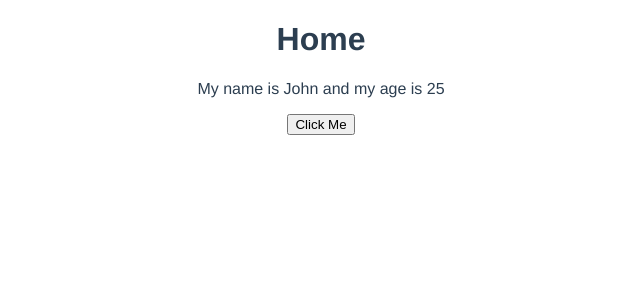
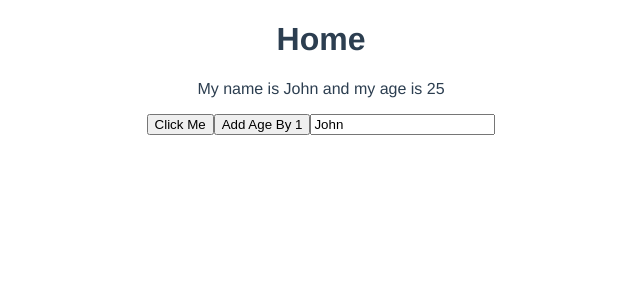
Before and after one commit to AlbertSigsbert/Vue-Blog, a Vue app: page / in a window 1280 px wide. Shown: the top 300 px of the page, without its empty margins (319-959 px from the left). Built offline with nearby package versions, Linux system fonts and the light colour scheme.

Commit message:
Reactivy using refs

```diff
--- a/src/views/HomeView.vue
+++ b/src/views/HomeView.vue
@@ -3,6 +3,8 @@
     <h1>Home</h1>
     <p ref="p">My name is {{ name }} and my age is {{age}}</p>
     <button @click="handleClick">Click Me</button>
+    <button @click="age++">Add Age By 1</button>
+    <input type="text" v-model="name">
   </div>
 </template>
 
@@ -12,15 +14,15 @@
 export default {
   name: 'HomeView',
   setup(){
-    let name = 'John'
-    let age = 25
+    let name = ref('John')
+    let age = ref(25)
 
    const p = ref(null);
 
 
     const handleClick = () => {
-      console.log('CLICKED');
-      p.value.textContent = "Hello,World";
+      // p.value.textContent = "Hello,World";
+      name.value = "Mario"
     }
 
     return {name,age, handleClick, p}
```
